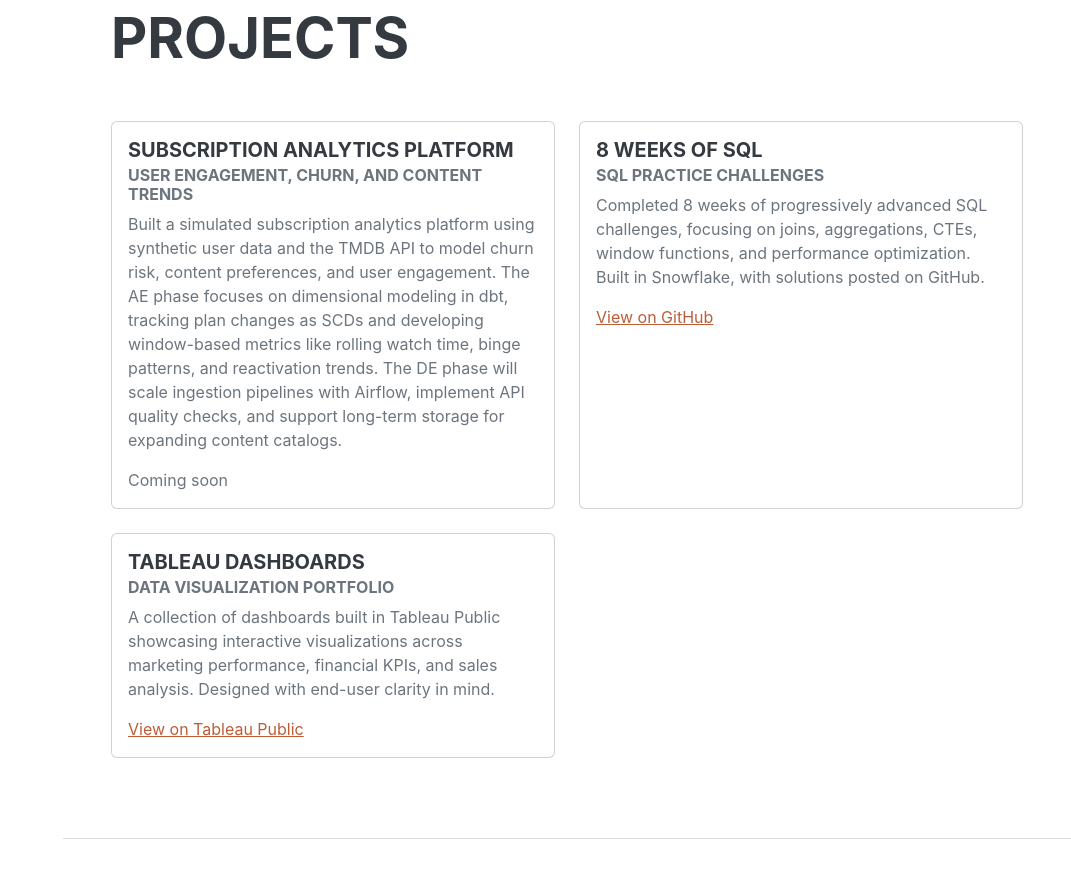
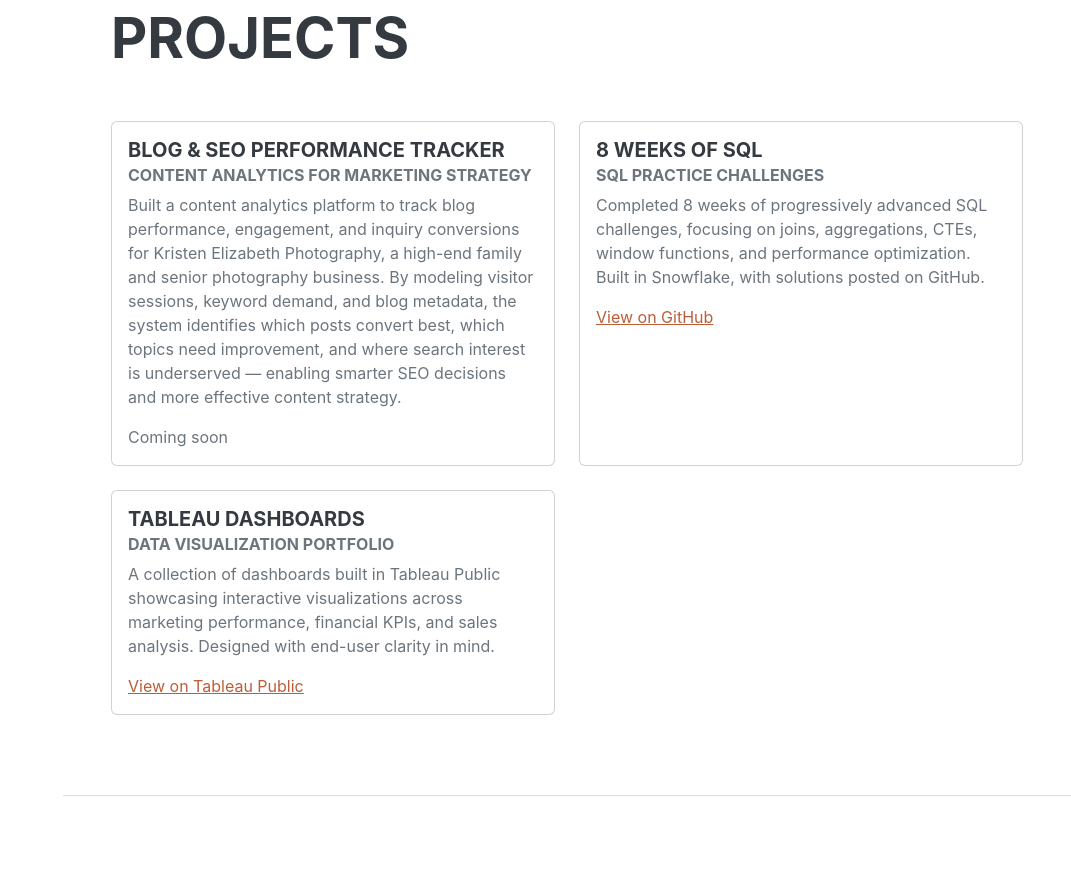
Before and after one commit to AlexPerrine/alexperrine.github.io, a plain HTML site: page index.html in a window 1280 px wide. Shown: the part 2600-3478 px from the top of the page, without its empty margins (209-1280 px from the left). Drawn offline with nearby package versions, Linux system fonts and the light colour scheme; a web font is replaced by a local one.

Commit message:
changed my project one last time

```diff
--- a/index.html
+++ b/index.html
@@ -146,10 +146,10 @@
                     <div class="col">
                       <div class="card h-100">
                         <div class="card-body">
-                          <h5 class="card-title">Subscription Analytics Platform</h5>
-                          <h6 class="card-subtitle mb-2 text-muted">User Engagement, Churn, and Content Trends</h6>
+                          <h5 class="card-title">Blog & SEO Performance Tracker</h5>
+                          <h6 class="card-subtitle mb-2 text-muted">Content Analytics for Marketing Strategy</h6>
                           <p class="card-text">
-                            Built a simulated subscription analytics platform using synthetic user data and the TMDB API to model churn risk, content preferences, and user engagement. The AE phase focuses on dimensional modeling in dbt, tracking plan changes as SCDs and developing window-based metrics like rolling watch time, binge patterns, and reactivation trends. The DE phase will scale ingestion pipelines with Airflow, implement API quality checks, and support long-term storage for expanding content catalogs.
+                            Built a content analytics platform to track blog performance, engagement, and inquiry conversions for Kristen Elizabeth Photography, a high-end family and senior photography business. By modeling visitor sessions, keyword demand, and blog metadata, the system identifies which posts convert best, which topics need improvement, and where search interest is underserved — enabling smarter SEO decisions and more effective content strategy.
                           </p>
                           <span class="text-muted">Coming soon</span>
                         </div>
```
